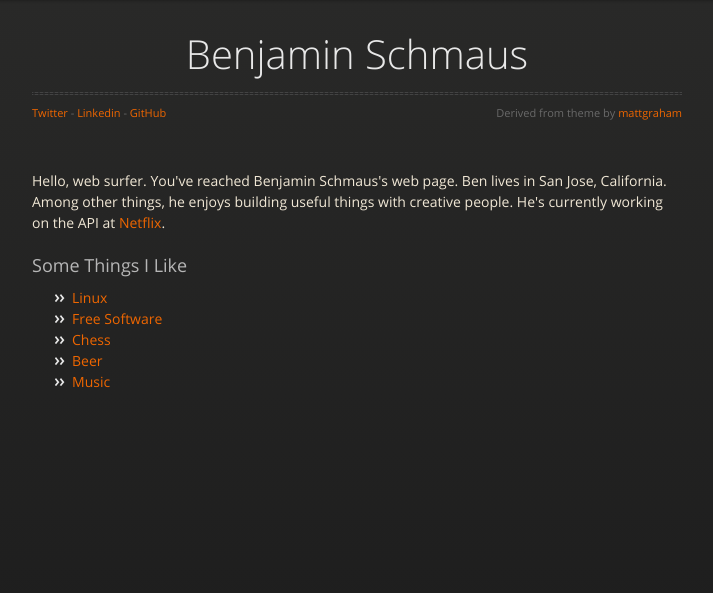
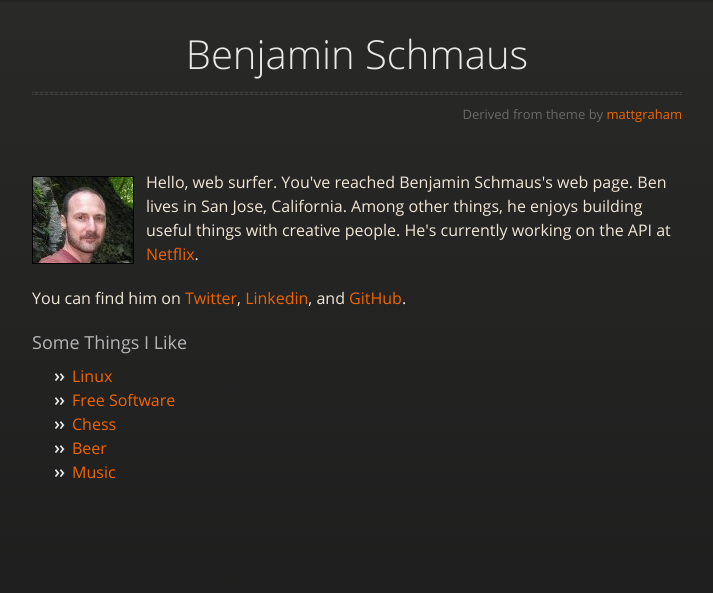
Before and after one commit to benschmaus/benschmaus.github.com, a PHP site: page / in a window 1280 px wide. Shown: the part 64-657 px from the top of the page, without its empty margins (283-996 px from the left). Run offline with PHP 8.4, Linux system fonts and the light colour scheme; some libraries are stand-ins or nearby versions.

Commit message:
adding more content to index page

```diff
--- a/index.html
+++ b/index.html
@@ -32,13 +32,16 @@
           <h1>Benjamin Schmaus</h1>
           <p></p>
           <hr>
-          <span class="credits left"><a href="https://twitter.com/schmaus">Twitter</a>&nbsp;-&nbsp;<a href="http://www.linkedin.com/pub/benjamin-schmaus/2/aba/8a7/">Linkedin</a>&nbsp;-&nbsp;<a href="https://github.com/benschmaus">GitHub</a></span>
+          <span class="credits left"><!--<a href="https://twitter.com/schmaus">Twitter</a>&nbsp;-&nbsp;<a href="http://www.linkedin.com/pub/benjamin-schmaus/2/aba/8a7/">Linkedin</a>&nbsp;-&nbsp;<a href="https://github.com/benschmaus">GitHub</a>--></span>
           <span class="credits right">Derived from theme by <a href="http://twitter.com/#!/michigangraham">mattgraham</a></span>
         </div>
 
+<img src="./images/ben-usny-small3.jpg" class="me" />
         <p>Hello, web surfer. You've reached Benjamin Schmaus's web page. Ben lives in San Jose, California. Among other things, he enjoys building useful things with creative people. He's currently working on the API at <a href="http://movies.netflix.com">Netflix</a>.</p>
 
-	<h3>Some Things I Like</h3>
+<p>You can find him on <a href="https://twitter.com/schmaus">Twitter</a>, <a href="http://www.linkedin.com/pub/benjamin-schmaus/2/aba/8a7/">Linkedin</a>, and <a href="https://github.com/benschmaus">GitHub</a>.</p>
+
+<h3>Some Things I Like</h3>
 
 <ul>
 <li><a href="http://www.linuxmint.com/about.php">Linux</a></li>
--- a/stylesheets/styles.css
+++ b/stylesheets/styles.css
@@ -2,6 +2,8 @@
 .me {
     margin-right: 12px;
     border: 1px solid #000;
+    float: left;
+    margin-top: 6px;
 }
 
 @font-face {
@@ -537,7 +539,8 @@ table {
 body {
   padding: 0px 0 20px 0px;
   margin: 0px;
-  font: 14px/1.5 "OpenSansRegular", "Helvetica Neue", Helvetica, Arial, sans-serif;
+  /*font: 14px/1.5 "OpenSansRegular", "Helvetica Neue", Helvetica, Arial, sans-serif;*/
+  font: 16px/1.5 "OpenSansRegular", "Helvetica Neue", Helvetica, Arial, sans-serif;
   color: #f0e7d5;
   font-weight: normal;
   background: #252525;
@@ -825,7 +828,8 @@ section #title p {
   text-align: center;
 }
 section #title .credits {
-  font-size: 11px;
+/*  font-size: 11px;*/
+  font-size: 13px;
   font-family: 'OpenSansRegular', "Helvetica Neue", Helvetica, Arial, sans-serif;
   font-weight: normal;
   color: #696969;
```
Also changed, not shown: images/ben-usny-small.jpg (added), images/ben-usny-small2.jpg (added), images/ben-usny-small3.jpg (added).
